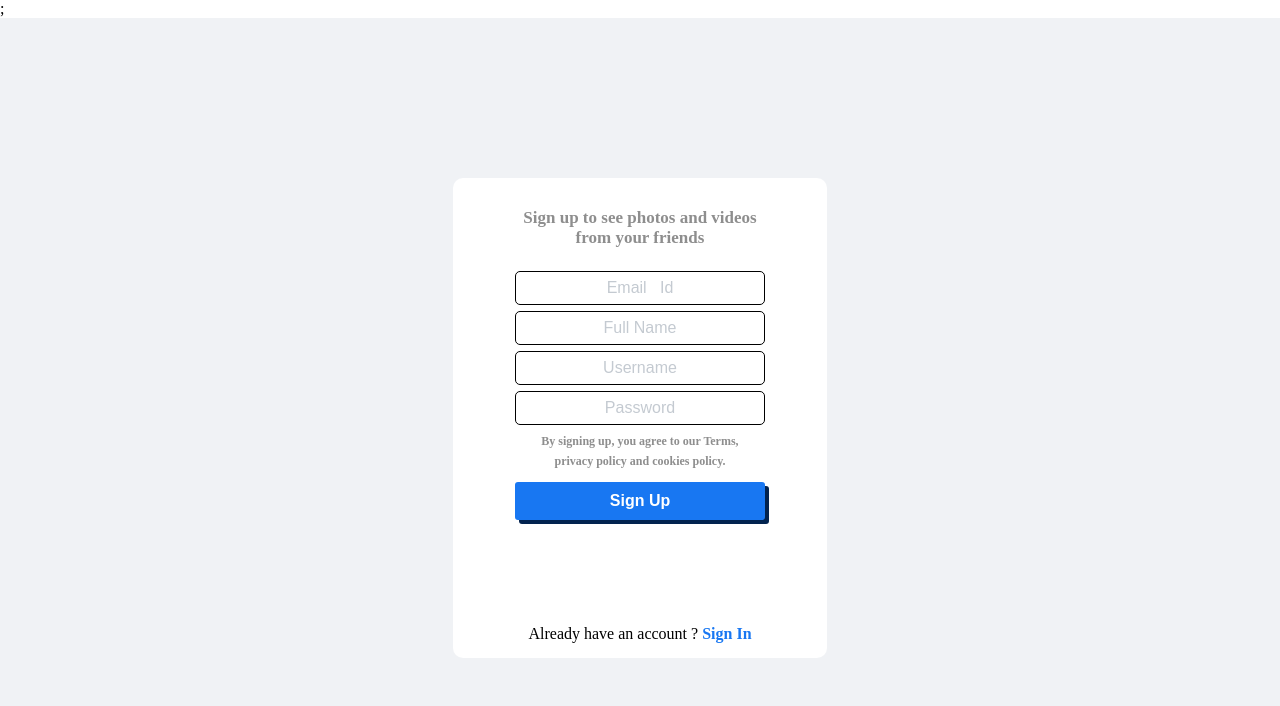
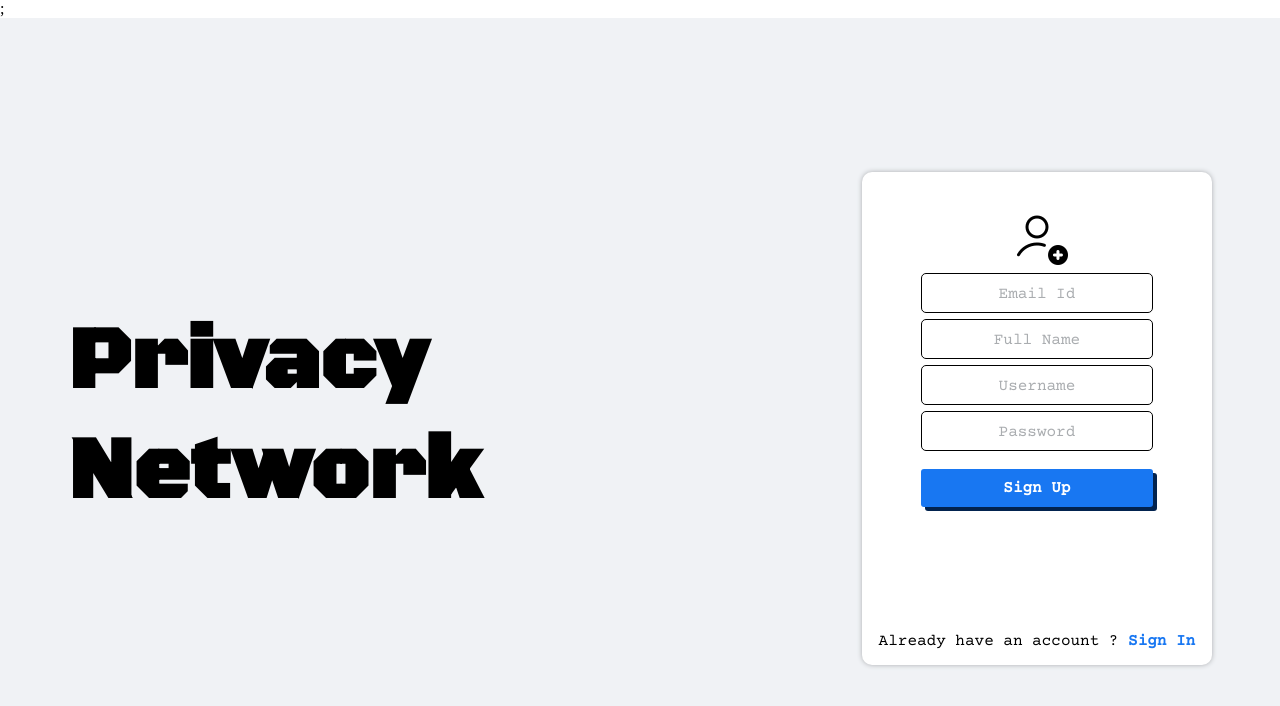
Before and after one commit to sanam2405/PrivacyNetwork, a React (Vite) app: page / in a window 1280 px wide. Shown: the top 706 px of the page. Built offline with nearby package versions, Linux system fonts and the light colour scheme.

Commit message:
feat: login signup ui

```diff
--- a/public/index.html
+++ b/public/index.html
@@ -1,17 +1,22 @@
 <!DOCTYPE html>
 <html lang="en">
-
 	<head>
 		<meta charset="UTF-8" />
 		<meta name="viewport" content="width=device-width, initial-scale=1.0" />
 		<link rel="stylesheet" href="../src/index.css" />
 		<link rel="icon" type="image/x-icon" href="images/favicon.ico" />
+		<link rel="preconnect" href="https://fonts.googleapis.com" />
+		<link rel="preconnect" href="https://fonts.gstatic.com" crossorigin />
+		<link
+			href="https://fonts.googleapis.com/css2?family=Black+Ops+One&family=Courier+Prime&display=swap"
+			rel="stylesheet"
+		/>
+		<link
+			href="https://fonts.googleapis.com/css2?family=Black+Ops+One&family=Courier+Prime:ital@0;1&display=swap"
+			rel="stylesheet"
+		/>
+
 		<title>Privacy Network</title>
-  <link rel="preconnect" href="https://fonts.googleapis.com">
-  <link rel="preconnect" href="https://fonts.gstatic.com" crossorigin>
-  <link
-    href="https://fonts.googleapis.com/css2?family=Black+Ops+One&family=Lato:ital,wght@0,400;0,700;1,400;1,700&display=swap"
-    rel="stylesheet">
 	</head>
 
 	<body>
@@ -19,5 +24,4 @@
 
 		<script type="module" src="../src/index.js"></script>
 	</body>
-
 </html>
--- a/src/Login.jsx
+++ b/src/Login.jsx
@@ -5,6 +5,7 @@ import { ToastContainer, toast } from "react-toastify";
 import "react-toastify/dist/ReactToastify.css";
 import { useContext } from "react";
 import { LoginContext } from "./context/LoginContext";
+import logo from "../public/images/sign-up.png";
 
 const Login = () => {
 
@@ -70,18 +71,20 @@ const Login = () => {
 
   return (
     <div className="signUp">
+      <div className="wrapper-container">
+				<div className="project-title-container">
+					<h1>Privacy Network</h1>
+				</div>
       <div className="form-container input-div">
         <div className="form">
-          <p className="loginPara">
-            Sign up to see photos and videos <br /> from your friends
-          </p>
+          <img src={logo}/>
           <div>
             <input
               type="email"
               name="email"
               id="email"
               value={credentials.email}
-              placeholder="Email   Id"
+              placeholder="Email Id"
               onChange={inputEvent}
             />
           </div>
@@ -95,13 +98,6 @@ const Login = () => {
               onChange={inputEvent}
             />
           </div>
-          <p
-            className="loginPara"
-            style={{ fontSize: "12px", margin: "3px 0px" }}
-          >
-            By signing up, you agree to our Terms, <br /> privacy policy and
-            cookies policy.
-          </p>
           <input
             type="submit"
             id="submit-btn"
@@ -109,7 +105,7 @@ const Login = () => {
             onClick={postData}
           />
         </div>
-        <div className="form2">
+        <div className="form-footer">
           Don't have an account ?
           <Link to="/" style={{textDecoration:"none"}}>
             <span
@@ -121,6 +117,7 @@ const Login = () => {
         </div>
         <ToastContainer autoClose={3000} theme="dark" />
       </div>
+      </div>
     </div>
   );
 };
--- a/src/Signup.jsx
+++ b/src/Signup.jsx
@@ -2,14 +2,14 @@ import React, { useState } from "react";
 import { Link, useNavigate } from "react-router-dom";
 import { ToastContainer, toast } from "react-toastify";
 import "react-toastify/dist/ReactToastify.css";
-import { GoogleLogin } from '@react-oauth/google';
+import { GoogleLogin } from "@react-oauth/google";
 import "./styles/Signup_Login.css";
-import { jwtDecode } from 'jwt-decode';
+import { jwtDecode } from "jwt-decode";
 import { useContext } from "react";
 import { LoginContext } from "./context/LoginContext";
+import logo from "../public/images/sign-up.png";
 
 const Signup = () => {
-
 	const [credentials, setCredentials] = useState({
 		email: "",
 		name: "",
@@ -98,7 +98,7 @@ const Signup = () => {
 					name: jwtDetail.name,
 					clientId: credentialResponse.clientId,
 					username: jwtDetail.name,
-                    Photo: jwtDetail.picture
+					Photo: jwtDetail.picture,
 				}),
 			});
 			const status = response.status;
@@ -123,27 +123,28 @@ const Signup = () => {
 				notifyB("Oops !!! enter valid credentials");
 				// alert("Enter Valid Credentials.....");
 			}
-        }
-        catch (error) {
+		} catch (error) {
 			console.log(error);
 			notifyB("Oops !!! enter valid credentials");
 		}
-    }
+	};
 
 	return (
 		<div className="signUp">
+			<div className="wrapper-container">
+				<div className="project-title-container">
+					<h1>Privacy Network</h1>
+				</div>
 				<div className="form-container input-div">
 					<div className="form">
-                    <p className="loginPara">
-                        Sign up to see photos and videos <br /> from your friends
-                    </p>
+                        <img src={logo}/>
 						<div>
 							<input
 								type="email"
 								name="email"
 								id="email"
 								value={credentials.email}
-                            placeholder="Email   Id"
+								placeholder="Email Id"
 								onChange={inputEvent}
 							/>
 						</div>
@@ -177,36 +178,33 @@ const Signup = () => {
 								onChange={inputEvent}
 							/>
 						</div>
-                    <p
-                        className="loginPara"
-                        style={{ fontSize: "12px", margin: "3px 0px" }}
-                    >
-                        By signing up, you agree to our Terms, <br /> privacy policy and
-                        cookies policy.
-                    </p>
 						<input
 							type="submit"
 							id="submit-btn"
 							value="Sign Up"
 							onClick={postData}
-                        style={{marginBottom:"5px"}}
+							style={{ marginBottom: "5px" }}
 						/>
-                    <div style={{display:"flex",justifyContent:"center",alignItems:"center", marginTop:"10px"}}>
+						<div className="google-login-container">
 							<GoogleLogin
-                            onSuccess={credentialResponse => {
+								onSuccess={(credentialResponse) => {
 									continueWithGoogle(credentialResponse);
 								}}
 								onError={() => {
-                                console.log('Login Failed');
+									console.log("Login Failed");
 								}}
 							/>
 						</div>
 					</div>
-                <div className="form2">
+					<div className="form-footer">
 						Already have an account ?
 						<Link to="/login" style={{ textDecoration: "none" }}>
 							<span
-                            style={{ color: "#1877f2", cursor: "pointer", fontWeight: "bold" }}
+								style={{
+									color: "#1877f2",
+									cursor: "pointer",
+									fontWeight: "bold",
+								}}
 							>
 								{"   "} Sign In
 							</span>
@@ -215,6 +213,7 @@ const Signup = () => {
 					<ToastContainer autoClose={3000} theme="dark" />
 				</div>
 			</div>
+		</div>
 	);
 };
 
--- a/src/styles/Signup_Login.css
+++ b/src/styles/Signup_Login.css
@@ -4,15 +4,72 @@
     padding: 0px;
 }
 
+
+:root {
+
+    /* fonts */
+    --font-black-ops-one: "Black Ops One";
+    --font-courier-prime: "Courier Prime";
+
+    /* font sizes */
+        --font-size-large: 10.5rem;
+        --font-size-medium: 2.75rem;
+        --font-size-mediumSmall: 2.5rem;
+        --font-size-small: 1.5rem;
+        --font-size-smallgo: 1.9rem;
+
+        --font-size-large: 10.5rem;
+        --font-size-mediumMob: 5rem;
+        --font-size-mediumSmallMob: 1rem;
+        --font-size-smallMob: 1rem;
+        --font-size-smallgo: 1.9rem;
+
+        --font-size-large: 10.5rem;
+        --font-size-mediumTab: 10rem;
+        --font-size-mediumSmallTab: 2.2rem;
+        --font-size-smallTab: 2.2rem;
+        --font-size-smallgoTab: 2.6rem;
+
+        /* Colors */
+        --color-slateblue: #1d40b9;
+        --color-gray-100: rgba(255, 255, 255, 0.4);
+        --color-black: #000;
+
+        /* Paddings */
+        --padding-6xs: 0.44rem;
+        --padding-3xs: 0.63rem;
+        --padding-2xs: 0.69rem;
+
+        /* border radiuses */
+        --br-xl: 5px;
+}
+
 .signUp {
     min-height: 100vh;
-    /* background-image: url("https://encrypted-tbn0.gstatic.com/images?q=tbn:ANd9GcSB1lN1hGZAj0MpZ1ZoN7tt7q38JyzTvjmSMQ&usqp=CAU"); */
     background-color: #f0f2f5;
     background-size: cover;
     flex: 1;
     display: flex;
     justify-content: center;
     align-items: center;
+}
+
+.wrapper-container {
+    display: flex;
+    justify-content: center;
+}
+
+.project-title-container {
+    font-family: var(--font-black-ops-one);
+    font-size: var(--font-size-medium);
+    display: flex;
+    align-items: center;
+    margin-right: 5% ;
+}
+
+.form-container {
+    min-width: 350px;
+    box-shadow: 0px 0px 5px 0px #aaadb0;
 }
 
 .form {
@@ -27,13 +84,6 @@
     padding: 10px 0px;
 }
 
-.loginPara {
-    color: rgba(var(--f52, 142, 142, 142), 1);
-    font-size: 17px;
-    font-weight: 600;
-    line-height: 20px;
-    margin: 0px 40px 20px 40px;
-}
 
 .input-div {
     background-color: white;
@@ -48,24 +98,25 @@ input {
     outline: none;
     font-size: 16px;
     width: 100%;
-    padding-top: 7px;
-    padding-bottom: 7px;
+    padding-top: 10px;
+    padding-bottom: 10px;
     padding-left: 10px;
     padding-right: 10px;
     box-sizing: border-box;
     border: 1px solid black;
     border-radius: 5px;
     text-align: center;
-    transition-duration: 1.5s;
+    transition-duration: 300ms;
 }
 
 ::placeholder {
-    color: #c4cad1;
+    color: #aaadb0;
+    font-family: var(--font-courier-prime);
 }
 
 input:hover {
     border-color: #0c56b8;
-    border-width: 3px;
+    border-width: 1.5px;
 }
 
 .form>div {
@@ -85,9 +136,10 @@ input:hover {
     padding: 10px 10px;
     width: 80%;
     cursor: pointer;
-    margin-top: 8px;
+    margin-top: 15px;
     outline: none;
     box-shadow: 4px 4px #02234f;
+    font-family: var(--font-courier-prime);
 }
 
 #submit-btn:hover {
@@ -96,10 +148,18 @@ input:hover {
     transition-duration: 0.5s;
 }
 
-.form2 {
+.google-login-container {
+    display: flex;
+    justify-content: center;
+    align-items: center;
+    padding-top: 30px;
+}
+
+.form-footer {
     background-color: transparent;
     padding: 15px;
     margin-top: 5px;
     border: none;
     text-align: center;
+    font-family: var(--font-courier-prime);
 }
```
Also changed, not shown: public/images/sign-up.png (added), 1 other file (tests, documents, lock files or other folders). Lines whose indentation alone changed are shown as unchanged.
